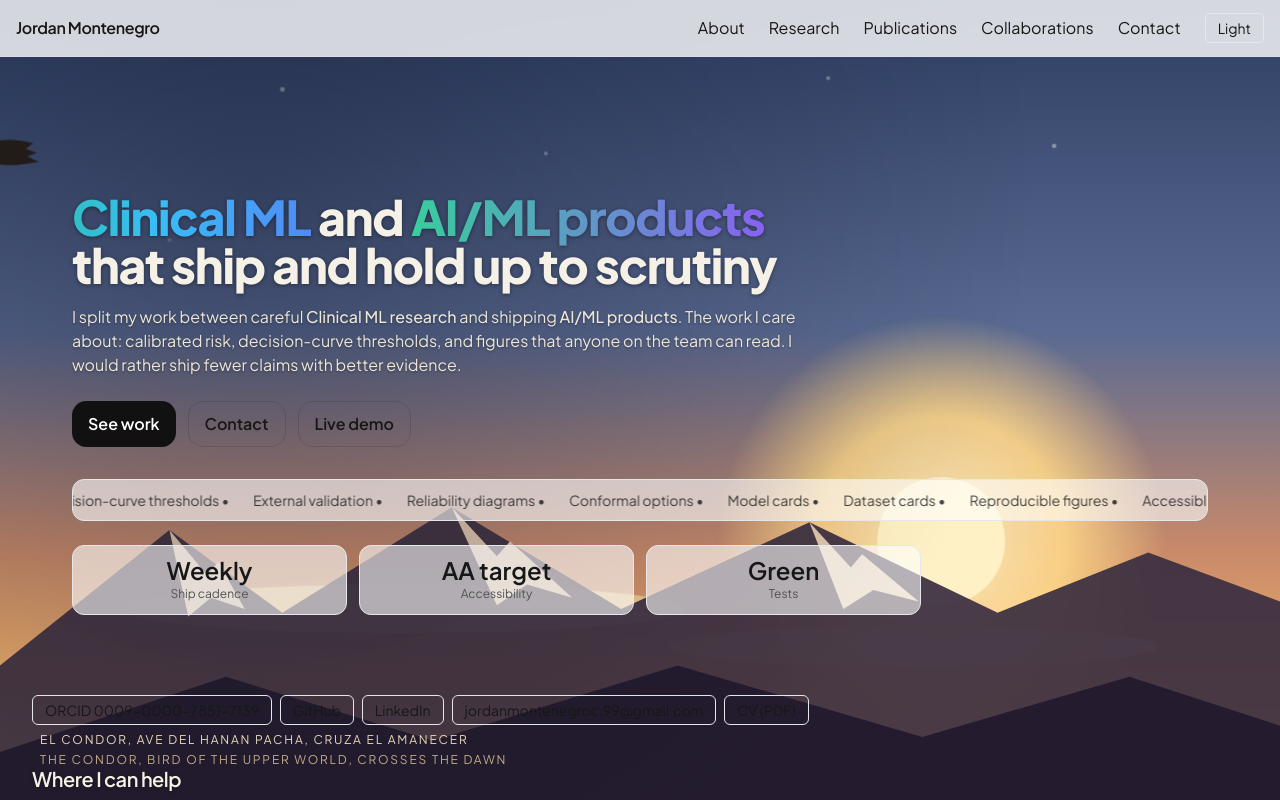
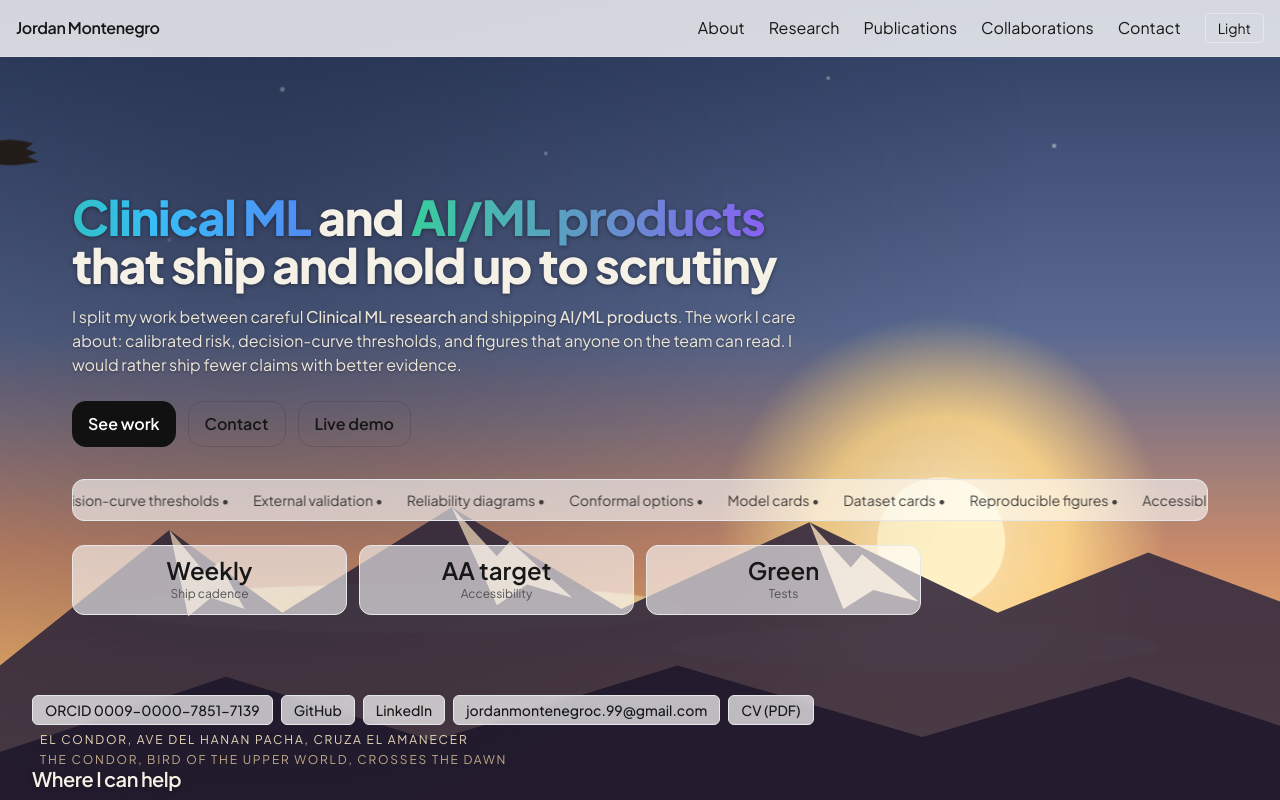
Before and after one commit to ljm234/Portfolio, a Next.js app: page / in a window 1280 px wide. Shown: the top 800 px of the page. Built offline with nearby package versions, Linux system fonts and the light colour scheme.

Commit message:
Make the hero chips readable and stop the Selected-work badge overlap
- Give the hero identity chips a translucent surface and medium weight so they read over the sky scenes
- Change the card badge from absolute to an in-flow inline-block label so it sits above the title instead of overlapping it

```diff
--- a/src/components/home/HomeClient.jsx
+++ b/src/components/home/HomeClient.jsx
@@ -151,7 +151,7 @@ export default function HomeClient() {
           href="https://orcid.org/0009-0000-7851-7139"
           target="_blank"
           rel="noreferrer"
-          className="rounded-md border px-3 py-1 underline-offset-4 hover:underline"
+          className="rounded-md border bg-white/70 dark:bg-neutral-950/55 backdrop-blur-sm font-medium px-3 py-1 underline-offset-4 hover:underline"
         >
           ORCID 0009-0000-7851-7139
         </a>
@@ -159,7 +159,7 @@ export default function HomeClient() {
           href="https://github.com/ljm234"
           target="_blank"
           rel="noreferrer"
-          className="rounded-md border px-3 py-1 underline-offset-4 hover:underline"
+          className="rounded-md border bg-white/70 dark:bg-neutral-950/55 backdrop-blur-sm font-medium px-3 py-1 underline-offset-4 hover:underline"
         >
           GitHub
         </a>
@@ -167,19 +167,19 @@ export default function HomeClient() {
           href="https://linkedin.com/in/jordan-montenegro-calla"
           target="_blank"
           rel="noreferrer"
-          className="rounded-md border px-3 py-1 underline-offset-4 hover:underline"
+          className="rounded-md border bg-white/70 dark:bg-neutral-950/55 backdrop-blur-sm font-medium px-3 py-1 underline-offset-4 hover:underline"
         >
           LinkedIn
         </a>
         <a
           href="mailto:jordanmontenegroc.99@gmail.com"
-          className="rounded-md border px-3 py-1 underline-offset-4 hover:underline"
+          className="rounded-md border bg-white/70 dark:bg-neutral-950/55 backdrop-blur-sm font-medium px-3 py-1 underline-offset-4 hover:underline"
         >
           jordanmontenegroc.99@gmail.com
         </a>
         <a
           href="/downloads/Jordan-Montenegro-CV.pdf"
-          className="rounded-md border px-3 py-1 underline-offset-4 hover:underline"
+          className="rounded-md border bg-white/70 dark:bg-neutral-950/55 backdrop-blur-sm font-medium px-3 py-1 underline-offset-4 hover:underline"
         >
           CV (PDF)
         </a>
@@ -314,7 +314,7 @@ function StyleBlock() {
       }
       .card:hover .glow{ opacity:1 }
       .chip{
-        position:absolute; top:.75rem; right:.75rem; font-size:.7rem; letter-spacing:.02em;
+        display:inline-block; font-size:.7rem; letter-spacing:.02em;
         padding:.35rem .55rem; border-radius:9999px; border:1px solid rgba(0,0,0,.12);
         background:rgba(255,255,255,.75);
       }
```
